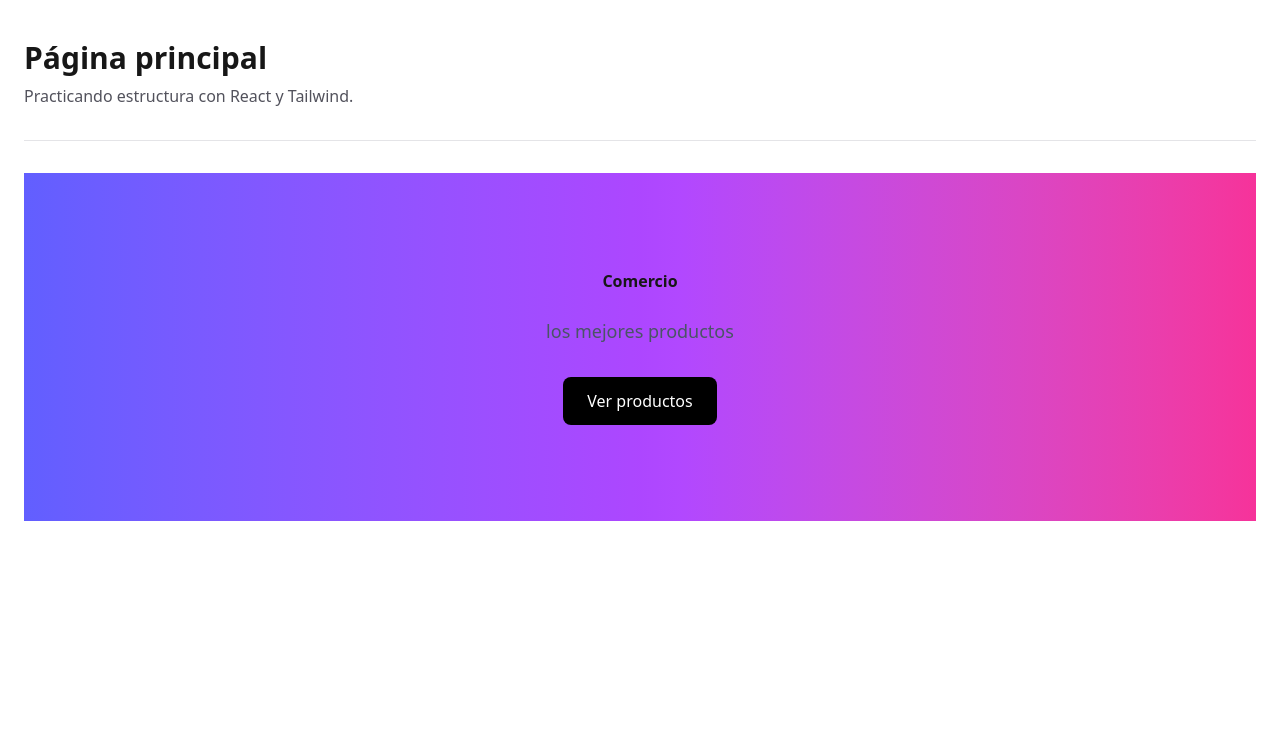
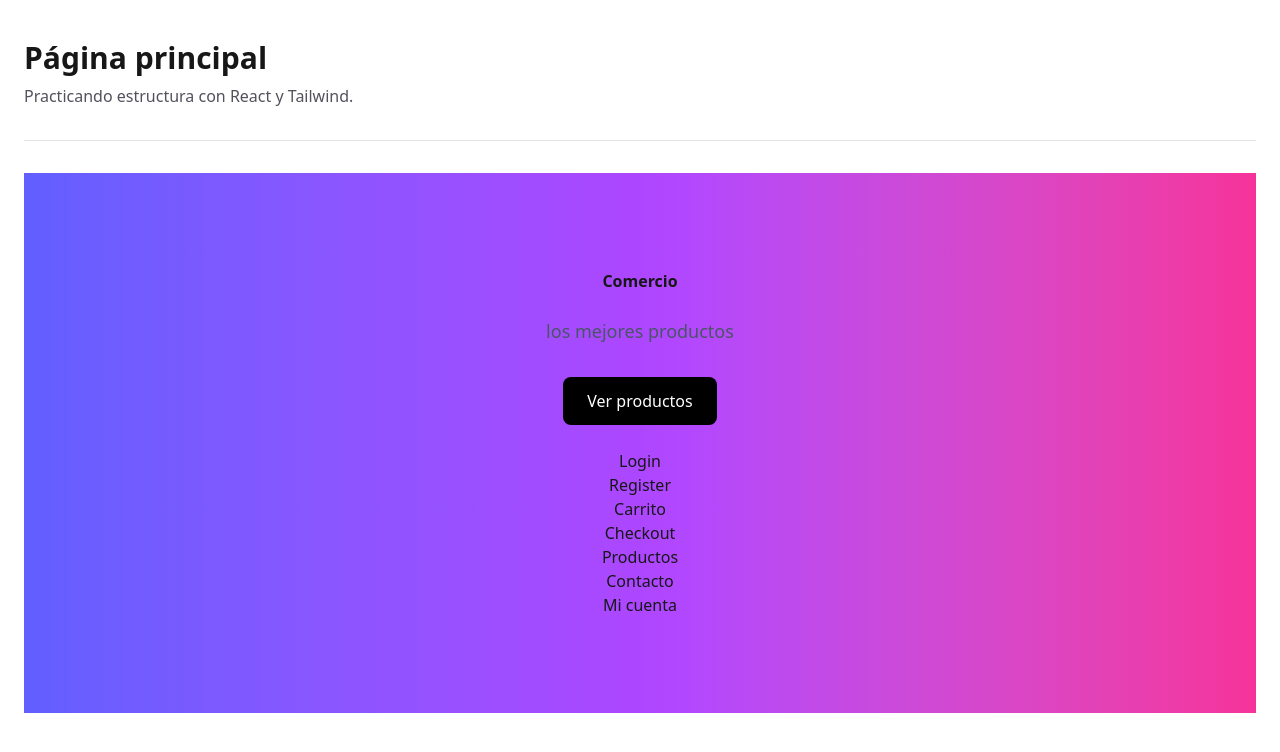
Before and after one commit to facuzavaleta89/react-project-test, a Next.js app: page / in a window 1280 px wide. Shown: the top 752 px of the page. Built offline with nearby package versions, Linux system fonts and the light colour scheme.

Commit message:
estructura creada

```diff
--- /dev/null
+++ b/src/app/(auth)/login/page.js
@@ -0,0 +1,3 @@
+export default function Page() {
+    return <div>Login    </div>;
+}
--- /dev/null
+++ b/src/app/(auth)/register/page.js
@@ -0,0 +1,3 @@
+export default function Page() {
+    return <div>Register</div>;
+}
--- /dev/null
+++ b/src/app/(shop)/carrito/page.js
@@ -0,0 +1,3 @@
+export default function Page() {
+    return <div>Carrito</div>;
+}
--- /dev/null
+++ b/src/app/(shop)/checkout/page.js
@@ -0,0 +1,3 @@
+export default function Page() {
+    return <div>Checkout</div>;
+}
--- /dev/null
+++ b/src/app/(shop)/productos/[id]/page.js
@@ -0,0 +1,3 @@
+export default function Page() {
+    return <div>productos - Id</div>;
+}
--- /dev/null
+++ b/src/app/(shop)/productos/page.js
@@ -0,0 +1,3 @@
+export default function Page() {
+    return <div>Productos</div>;
+}
--- /dev/null
+++ b/src/app/contacto/page.js
@@ -0,0 +1,3 @@
+export default function Page() {
+    return <div>Contactos</div>;
+}
--- /dev/null
+++ b/src/app/mi-cuenta/page.js
@@ -0,0 +1,3 @@
+export default function Page() {
+    return <div>Mi cuenta</div>;
+}
--- a/src/components/Hero.jsx
+++ b/src/components/Hero.jsx
@@ -16,7 +16,22 @@ const Hero = () => {
             <button className='bg-black text-white px-6 py-3 rounded-lg hover:bg-gray-800 transition'>
                 Ver productos
             </button>
+            <br></br>
 
+                        <br></br>
+            <a href='/login/'>Login</a>
+                        <br></br>
+            <a href='/register/'>Register</a>
+                        <br></br>
+            <a href='/carrito/'>Carrito</a>
+                        <br></br>
+            <a href='/checkout/'>Checkout</a>
+                        <br></br>
+            <a href='/productos/'>Productos</a>
+                        <br></br>
+            <a href='/contacto/'>Contacto</a>
+                        <br></br>
+            <a href='/mi-cuenta/'>Mi cuenta</a>
         </div>
     </section>
   )
```
